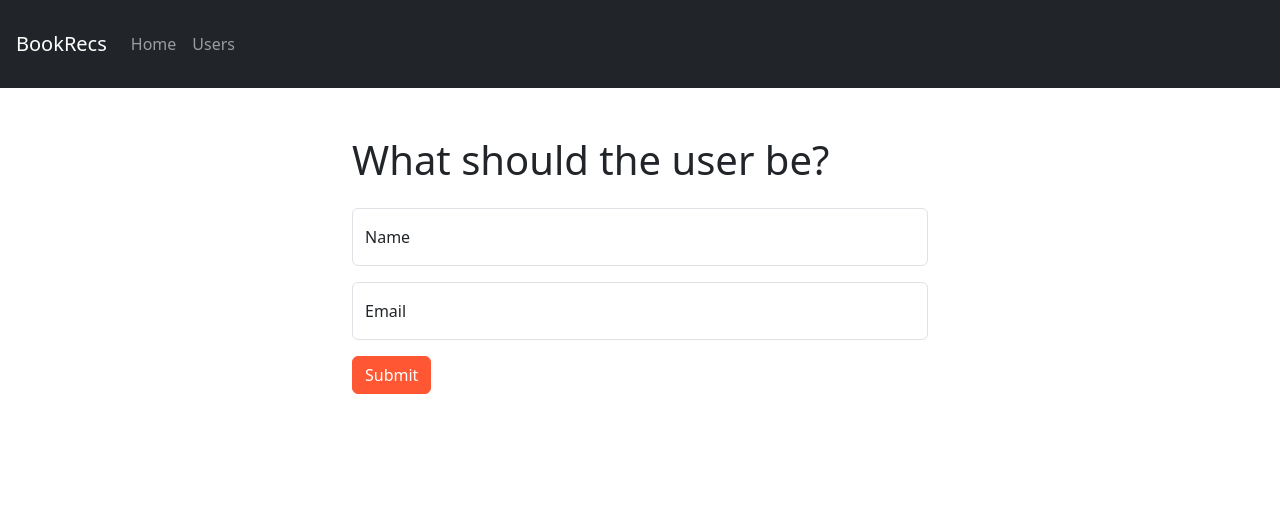
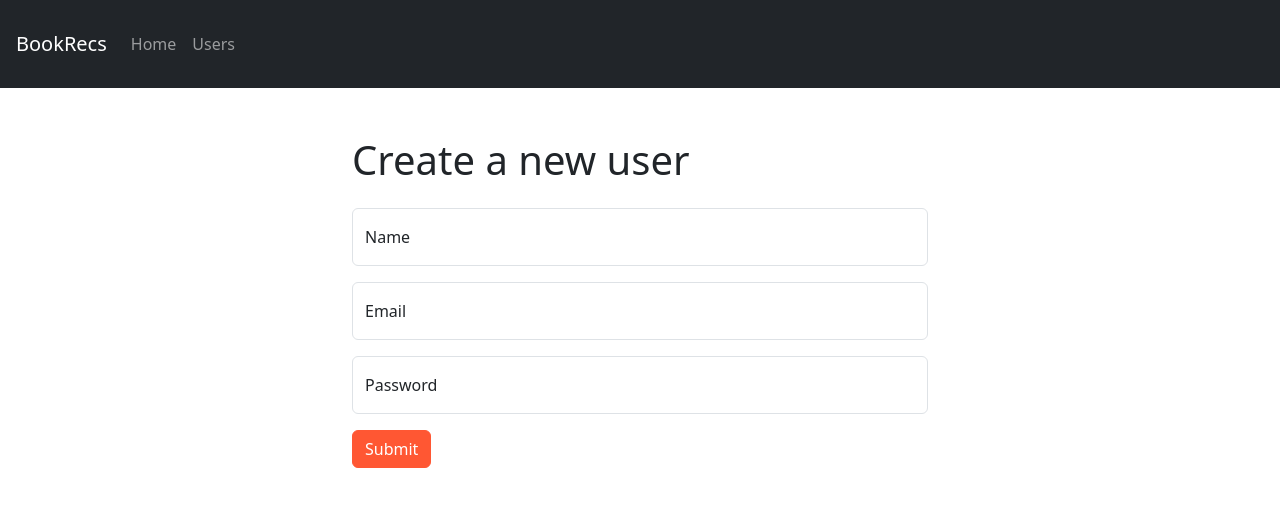
Before and after one commit to Bereket-Gebreyesus/Book-Recommendation-App, a React app in the folder client/: page /user/create in a window 1280 px wide. Shown: the top 506 px of the page. Built offline with nearby package versions, Linux system fonts and the light colour scheme.

Commit message:
add password field to CreateUser form

```diff
--- a/client/src/pages/User/CreateUser.jsx
+++ b/client/src/pages/User/CreateUser.jsx
@@ -10,14 +10,17 @@ import Alert from "react-bootstrap/Alert";
 const CreateUser = () => {
   const [name, setName] = useState("");
   const [email, setEmail] = useState("");
+  const [password, setPassword] = useState(""); // Add state for password
 
   const onSuccess = () => {
     setName("");
     setEmail("");
+    setPassword(""); // Reset password field
   };
+
   const { isLoading, error, performFetch, cancelFetch } = useFetch(
     "/user/create",
-    onSuccess,
+    onSuccess
   );
 
   useEffect(() => {
@@ -31,13 +34,13 @@ const CreateUser = () => {
       headers: {
         "content-type": "application/json",
       },
-      body: JSON.stringify({ user: { name, email } }),
+      body: JSON.stringify({ user: { name, email, password } }), // Include password in the request body
     });
   };
 
   return (
     <Container className="mt-5" style={{ maxWidth: "600px" }}>
-      <h1 className="mb-4">What should the user be?</h1>
+      <h1 className="mb-4">Create a new user</h1>
       <Form onSubmit={handleSubmit}>
         <Input
           id="nameInput"
@@ -54,6 +57,15 @@ const CreateUser = () => {
           onChange={(value) => setEmail(value)}
           placeholder="Email"
           data-testid={TEST_ID.emailInput}
+        />
+        <Input
+          id="passwordInput"
+          name="password"
+          type="password" // Set input type to password
+          value={password}
+          onChange={(value) => setPassword(value)}
+          placeholder="Password"
+          data-testid={TEST_ID.passwordInput}
         />
         <Button
           type="submit"
```
